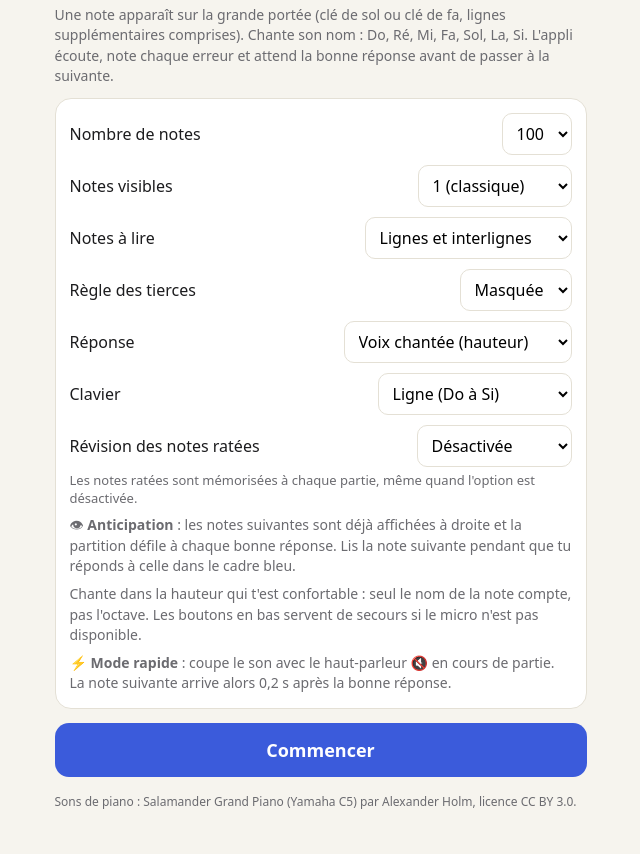
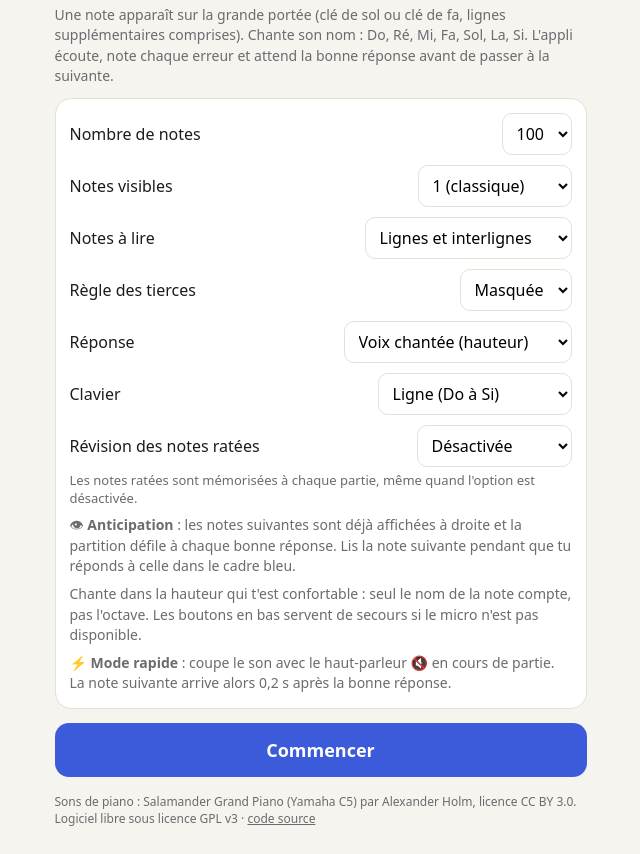
Before and after one commit to fabrice-mougin/solfege, a plain HTML site: page index.html in a window 1280 px wide. Shown: the part 80-934 px from the top of the page, without its empty margins (312-952 px from the left). Drawn offline with Linux system fonts and the light colour scheme.

Commit message:
readme + licence

```diff
--- a/index.html
+++ b/index.html
@@ -1,4 +1,18 @@
 <!DOCTYPE html>
+<!--
+  Solfège : lecture de notes sur la grande portée
+  Copyright (C) 2026 Fabrice Mougin
+  SPDX-License-Identifier: GPL-3.0-or-later
+
+  Ce programme est un logiciel libre : vous pouvez le redistribuer et/ou le modifier
+  selon les termes de la GNU General Public License publiée par la Free Software
+  Foundation, version 3 ou (à votre choix) toute version ultérieure.
+  Il est distribué SANS AUCUNE GARANTIE. Voir le fichier LICENSE ou
+  <https://www.gnu.org/licenses/>.
+
+  Sources : https://github.com/fabrice-mougin/solfege
+  Éléments de tiers intégrés (sons de piano Salamander, CC BY 3.0, etc.) : voir NOTICE.md.
+-->
 <html lang="fr">
 <head>
 <meta charset="utf-8">
@@ -196,7 +210,7 @@
     <button class="big" id="go">Commencer</button>
     <p class="mute" id="startMsg"></p>
     <div class="card hist" id="hist" hidden></div>
-    <p class="mute" style="font-size:12px;margin-top:16px">Sons de piano : Salamander Grand Piano (Yamaha C5) par Alexander Holm, licence CC BY 3.0.</p>
+    <p class="mute" style="font-size:12px;margin-top:16px">Sons de piano : Salamander Grand Piano (Yamaha C5) par Alexander Holm, licence CC BY 3.0.<br>Logiciel libre sous licence GPL v3 · <a href="https://github.com/fabrice-mougin/solfege" target="_blank" rel="noopener" style="color:inherit">code source</a></p>
   </section>
 
   <!-- Écran de jeu -->
```
Also changed, not shown: solfege.html (+15 -1 lines), 1 other file.
